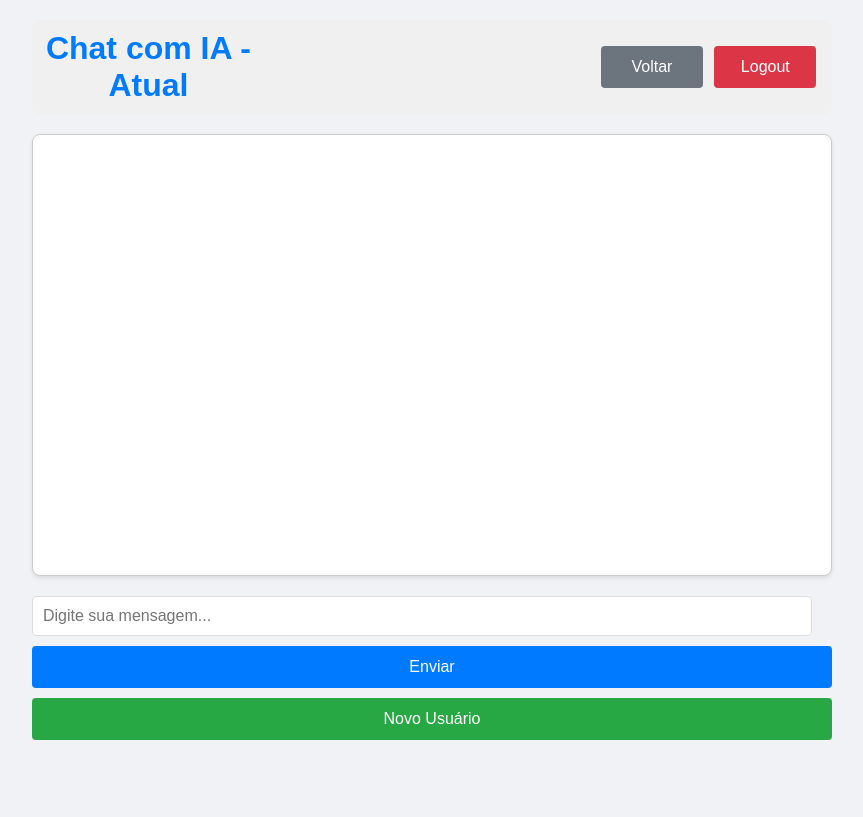
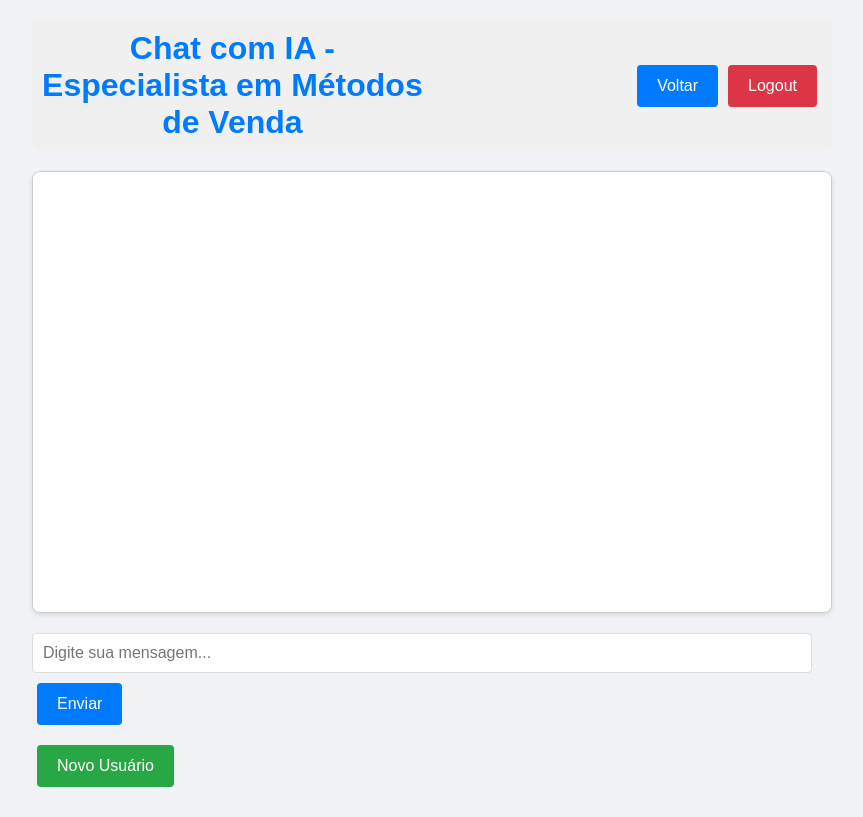
Before and after one commit to renansilva42/vendedor-smart, a Flask app: page /chat/atual in a window 1280 px wide. Shown: the whole page, without its empty margins (208-1071 px from the left). Before the commit the page ends 740 px from the top, so only its background shows below. Run offline with Flask 3, Linux system fonts and the light colour scheme; the visitor is signed in with stand-in values (Sample User, id 1); data that the repository does not hold is empty.

Commit message:
Títulos do Chat atualizados

```diff
--- a/app/static/css/style.css
+++ b/app/static/css/style.css
@@ -108,8 +108,8 @@ button {
     transition: background-color 0.3s; /* Transição suave para a cor de fundo */
     border-radius: 4px; /* Bordas arredondadas */
     font-size: 16px; /* Tamanho da fonte */
-    width: 100%; /* Botões ocupam toda a largura do container */
-    margin-top: 10px; /* Margem superior para espaçamento */
+    width: auto; /* Definir a largura como auto */
+    margin: 10px 5px; /* Margem superior e inferior para espaçamento */
 }
 
 button:hover {
@@ -165,41 +165,7 @@ button:hover {
     display: flex; /* Usar flexbox para alinhar os botões */
     justify-content: flex-end; /* Alinhar os botões à direita */
     width: 100%; /* Garantir que ocupem toda a largura disponível */
-}
-
-/* Estilos para o botão de logout */
-#logout-btn {
-    background-color: #dc3545; /* Cor de fundo do botão */
-    color: white; /* Cor do texto */
-    border: none; /* Sem borda */
-    padding: 12px 20px; /* Padding para aumentar o tamanho do botão */
-    border-radius: 4px; /* Bordas arredondadas */
-    cursor: pointer; /* Cursor de ponteiro ao passar o mouse */
-    transition: background-color 0.3s; /* Transição suave para a cor de fundo */
-    font-size: 16px; /* Tamanho da fonte */
-    width: 18%; /* Definir a largura dos botões para 18% */
-    margin: 10px 1%; /* Margem superior e inferior para espaçamento */
-}
-
-#logout-btn:hover {
-    background-color: #c82333; /* Cor de fundo ao passar o mouse */
-}
-
-#back-btn {
-    background-color: #6c757d; /* Cor do botão Voltar */
-    color: white; /* Cor do texto */
-    border: none; /* Sem borda */
-    padding: 12px 20px; /* Padding para aumentar o tamanho do botão */
-    border-radius: 4px; /* Bordas arredondadas */
-    cursor: pointer; /* Cursor de ponteiro ao passar o mouse */
-    transition: background-color 0.3s; /* Transição suave para a cor de fundo */
-    font-size: 16px; /* Tamanho da fonte */
-    width: 18%; /* Definir a largura dos botões para 18% */
-    margin: 10px 1%; /* Margem superior e inferior para espaçamento */
-}
-
-#back-btn:hover {
-    background-color: #5a6268; /* Cor ao passar o mouse */
+    text-align: center;
 }
 
 /* Estilos para as mensagens do chat */
--- a/app/templates/chat.html
+++ b/app/templates/chat.html
@@ -3,12 +3,12 @@
 <head>
     <meta charset="UTF-8">
     <meta name="viewport" content="width=device-width, initial-scale=1.0">
-    <title>Chat com IA - {{ chatbot_type.capitalize() }}</title>
+    <title>Chat com IA - {{ 'Especialista em Métodos de Venda' if chatbot_type == 'atual' else 'Treinamento de Vendas' }}</title>
     <link rel="stylesheet" href="{{ url_for('static', filename='css/style.css') }}">
 </head>
 <body>
     <div class="chat-header">
-        <h1>Chat com IA - {{ chatbot_type.capitalize() }}</h1>
+        <h1>Chat com IA - {{ 'Especialista em Métodos de Venda' if chatbot_type == 'atual' else 'Treinamento de Vendas' }}</h1>
         <div class="header-buttons">
             <button id="back-btn" onclick="goBack()">Voltar</button>
             <button id="logout-btn" onclick="logout()">Logout</button>
```
